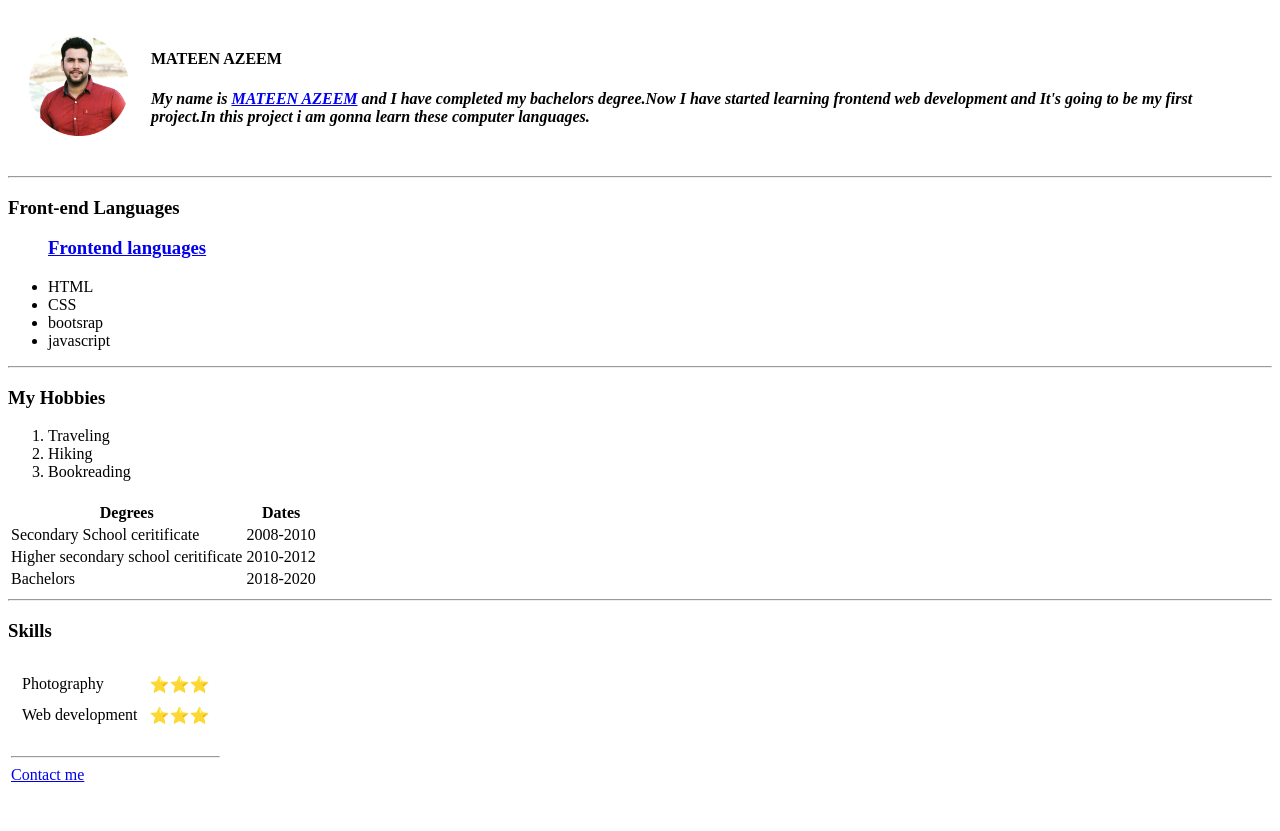
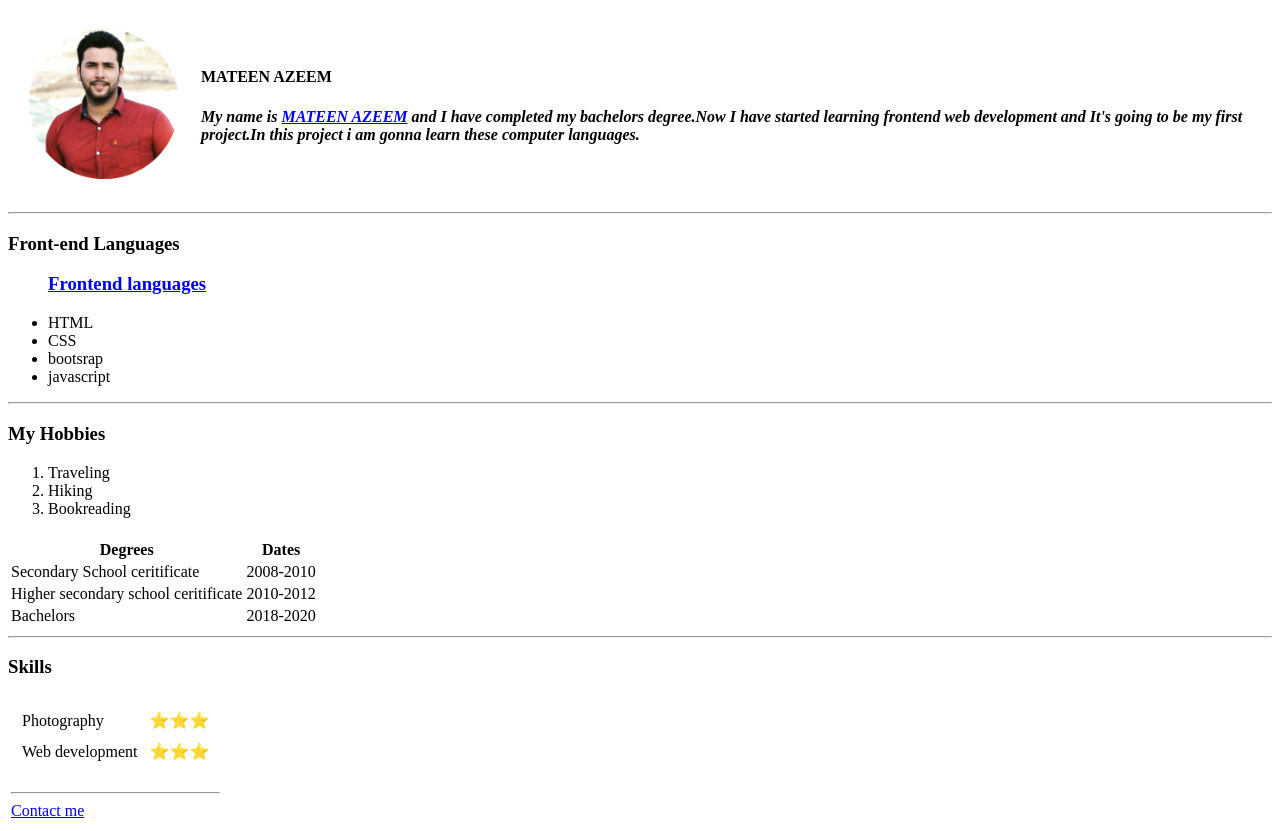
Before and after one commit to Mateen4/Cv, a plain HTML site: page index.html in a window 1280 px wide. Before the commit the page ends 800 px from the top, so only its background shows below. Drawn offline with Linux system fonts and the light colour scheme.

Commit message:
changed the size of picture.

```diff
--- a/index.html
+++ b/index.html
@@ -6,7 +6,7 @@
 <body>
     <table cellspacing="20">
         <tr>
-            <td> <img src="2.jpg.png" height="100" width="100" alt="My profile picture"></td>
+            <td> <img src="2.jpg.png" height="150" width="150" alt="My profile picture"></td>
             <td><h4>MATEEN AZEEM</h4><p><h4><em> My name is <strong><a href="https://www.facebook.com/mateen.azeem11/"> MATEEN AZEEM</a></strong> and I have completed my bachelors degree.Now I have started learning frontend web development and It's going to be my first project.In this project i am gonna learn these computer languages.</em></h4></p></td>
         </tr>
     </table>
```
